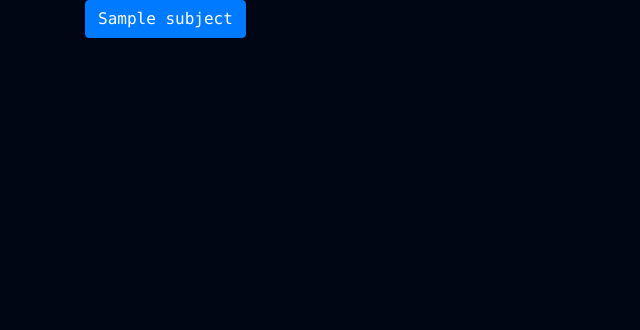
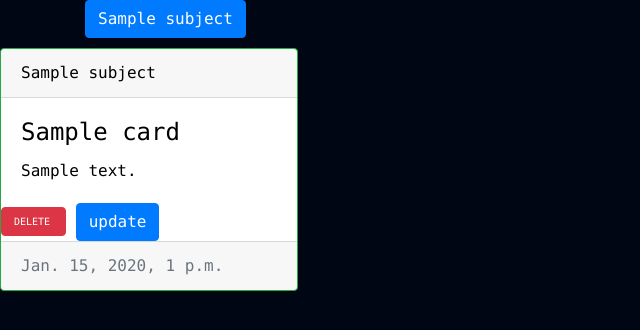
Before and after one commit to Nasseh123/flashcards, a Django app: a page that uses cards/templates/index.html in a window 1280 px wide. Shown: the part 92-422 px from the top of the page, without its empty margins (0-640 px from the left). Run offline with Django 3.2, Linux system fonts and the light colour scheme; a user stored in the database is signed in; tables that the repository leaves empty hold one stand-in row (values such as "Sample post"); some libraries are stand-ins or nearby versions.

Commit message:
Made update functionality

```diff
--- a/cards/forms.py
+++ b/cards/forms.py
@@ -15,3 +15,8 @@ class Profileform(forms.ModelForm):
     class Meta:
         model= Profile
         exclude =['user']
+
+class UpdateForm(forms.ModelForm):
+    class Meta:
+        model = cards
+        exclude = ['update_date', 'pub_date', 'user' ]
--- a/cards/templates/index.html
+++ b/cards/templates/index.html
@@ -1,5 +1,6 @@
+
 {%extends 'base.html'%}
-
+{% load bootstrap4 %}
 {%block content%}
 <div class="container">
 
@@ -7,17 +8,17 @@
 
         <div class="col-md-12">
             {% for subject in subjects %}
-            <div class="btn-group" role="group"  aria-label="Basic example" >
+            <div class="btn-group" role="group" aria-label="Basic example">
 
-                <a href="{%url 'subject' subject.subjects %}"  class="btn btn-primary"> {{subject.subjects}} </a>
+                <a href="{%url 'subject' subject.subjects %}" class="btn btn-primary"> {{subject.subjects}} </a>
 
 
 
             </div>
             {% endfor %}
-         </div>
+        </div>
 
-  </div>
+    </div>
 
 </div>
 
@@ -25,16 +26,47 @@
 <div class="row">
     {%for item in all_cards%}
 
-    <div class="col-md-3"  style="padding-top: 10px; color: black;" >
-        <div class="card border-success " >
+    <div class="col-md-3" style="padding-top: 10px; color: black;">
+        <div class="card border-success ">
             <div class="card-header">{{item.subject}}</div>
             <div class="card-body">
-              <h4 class="card-title">{{item.title}}</h4>
-              <p class="card-text">{{item.body}}</p>
+                <h4 class="card-title">{{item.title}}</h4>
+                <p class="card-text">{{item.body}}</p>
             </div>
             <div>
-                <a href=""  class="btn btn-danger" style="width: 65px;"> <span style="font-size: 10px; float: left; ">DELETE</span> </a>
-                <a href=""  class="btn btn-primary" style="width: 65px;"> <span style="font-size: 10px; float: right; ">DELETE</span> </a>
+                <a href="" class="btn btn-danger" style="width: 65px;"> <span
+                        style="font-size: 10px; float: left; ">DELETE</span> </a>
+
+                <!-- *********update toogle************ -->
+
+                <button type="button" class="btn btn-primary" data-toggle="modal" data-target="#updatemodal"> update</button>
+                <!-- Modal -->
+                <div class="modal fade" id="updatemodal" tabindex="-1" role="dialog" aria-labelledby="exampleModalLabel"
+                    aria-hidden="true">
+                    <div class="modal-dialog" role="document">
+                        <div class="modal-content">
+                            <div class="modal-header">
+                                <h5 class="modal-title" id="exampleModalLabel">Update {{item.title}}</h5>
+                                <button type="button" class="close" data-dismiss="modal" aria-label="Close">
+                                    <span aria-hidden="true">&times;</span>
+                                </button>
+                            </div>
+                            <div class="modal-body">
+                                <form action="{%url 'update' item.id %}" method = "post" enctype="multipart/form-data">
+                                    {% csrf_token %}
+                                    {% bootstrap_form updateformd %}
+                                    <input type="submit" class="btn btn-success btn-lg" value="Post">
+                                </form>
+
+                      </div>
+                      <div class="modal-footer">
+                        <button type="button" class="btn btn-secondary" data-dismiss="modal">Close</button>
+
+                      </div>
+                    </div>
+                  </div>
+                </div>
+                <!-- ************************************* -->
             </div>
 
             <div class="card-footer text-muted">
--- a/cards/templates/navbar.html
+++ b/cards/templates/navbar.html
@@ -38,9 +38,9 @@
                 Account
               </button>
               <div class="dropdown-menu">
-                <a href="{%url 'index'">Home</a><br>
+                <a href="{%url 'index' %}">Home</a><br>
                 <!-- <a href="{%url 'profileview' user_id=user.id">View Profile</a><br> -->
-                <a href="{% url 'new_card' ">Add a Card</a><br>
+                <a href="{% url 'new_card' %}">Add a Card</a><br>
                 <a href="/admin/">Admin Dashboard</a><br>
                 <a href="/logout">Logout</a>
               </div>
--- a/cards/urls.py
+++ b/cards/urls.py
@@ -8,7 +8,8 @@ urlpatterns=[
     path(r'newsubject/',views.newsubject,name='newsubject'),
     path('new/card', views.new_card, name='new_card'),
     path(r'subject/<subject>',views.subject,name='subject'),
-    path(r'profile/<id>',views.profile,name='profile')
+    path(r'profile/<id>',views.profile,name='profile'),
+    path(r'update/<id>',views.update,name='update'),
 ]
 if settings.DEBUG:
     urlpatterns+= static(settings.MEDIA_URL, document_root = settings.MEDIA_ROOT)
--- a/cards/views.py
+++ b/cards/views.py
@@ -1,14 +1,16 @@
 from django.shortcuts import render,redirect
 from .models import Profile,Subjects,cards
-from .forms import SubjectForm, CardForm,Profileform
+from .forms import SubjectForm, CardForm,Profileform,UpdateForm
 # Create your views here.
 def index(request):
-    all_cards = cards.objects.all()
+    current_user=request.user
+    all_cards = cards.objects.filter(user=current_user)
 
+    updateformd=UpdateForm()
 
-    subjects=Subjects.objects.all()
+    subjects=Subjects.objects.filter(user=current_user)
 
-    return render(request,'index.html',{'subjects':subjects,"all_cards": all_cards})
+    return render(request,'index.html',{'subjects':subjects,"all_cards": all_cards,'updateformd':updateformd})
 
 def newsubject(request):
     current_user =request.user
@@ -50,13 +52,14 @@ def new_card(request):
 
 def subject(request,subject):
     current_user =request.user
-    subjects=Subjects.objects.all()
-    searched_subject = Subjects.objects.filter(subjects=subject ,user_id=current_user).first()
-    print(searched_subject)
+    subjects=Subjects.objects.filter(user=current_user)
+    subjectid=Subjects.objects.get(subjects=subject)
+    all_cards = cards.objects.filter(subject=subjectid.id ,user_id=current_user)
+    print(all_cards)
 
     message = f"{subject}"
-
-    return render(request, 'index.html',{"message":message,'searched_subject':searched_subject, 'subjects':subjects})
+    updateformd=UpdateForm()
+    return render(request, 'index.html',{"message":message,'all_cards':all_cards, 'subjects':subjects,'updateformd':updateformd})
 
 def profile(request,id):
     profile=Profile.objects.get(user_id=id)
@@ -71,3 +74,12 @@ def profile(request,id):
         profiledform=Profileform()
 
     return render(request,'profile.html',{'profile':profile,'profiledform':profiledform})
+
+def update(request,id):
+    cardinstance=cards.objects.get(id=id)
+    if request.method == 'POST':
+        updateformd = UpdateForm(request.POST, request.FILES,instance=cardinstance)
+        if updateformd.is_valid():
+            updateformd.save()
+
+        return redirect('index')
--- a/flash/settings.py
+++ b/flash/settings.py
@@ -129,7 +129,7 @@ AUTH_PASSWORD_VALIDATORS = [
 
 LANGUAGE_CODE = 'en-us'
 
-TIME_ZONE = 'UTC'
+TIME_ZONE = 'Africa/Nairobi'
 
 USE_I18N = True
 
```
